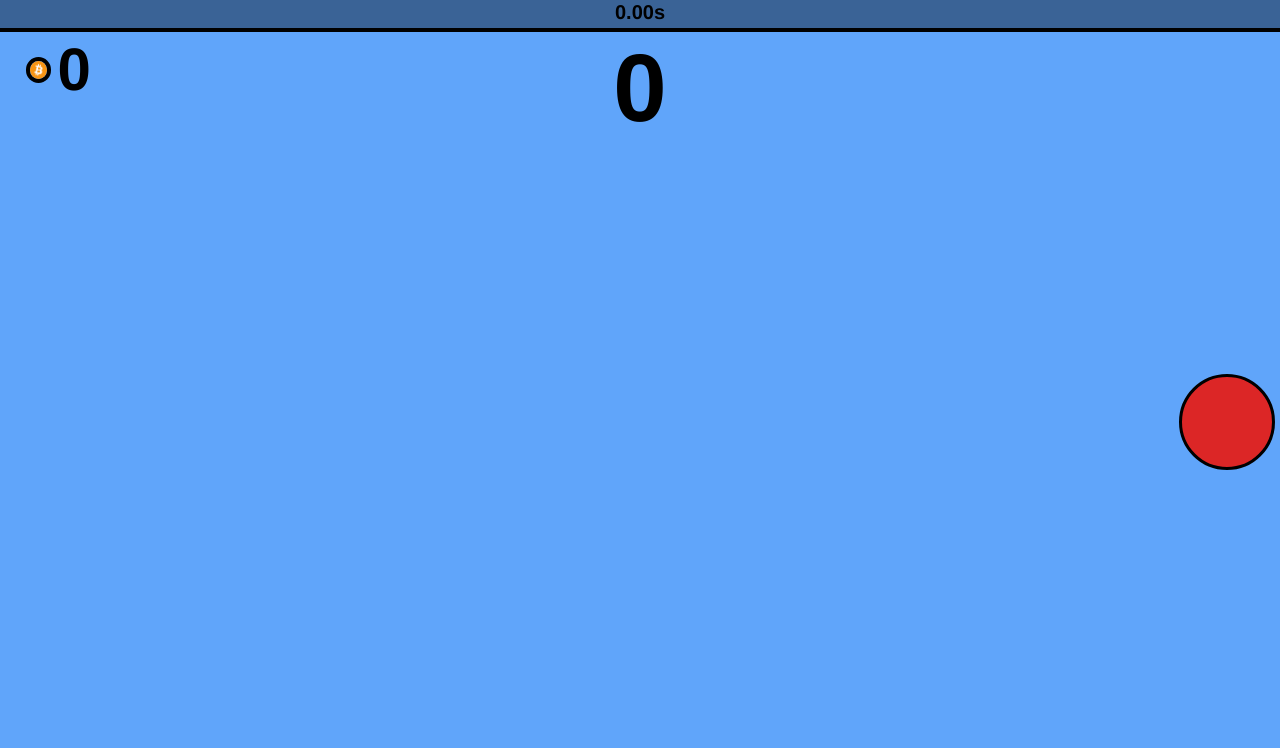
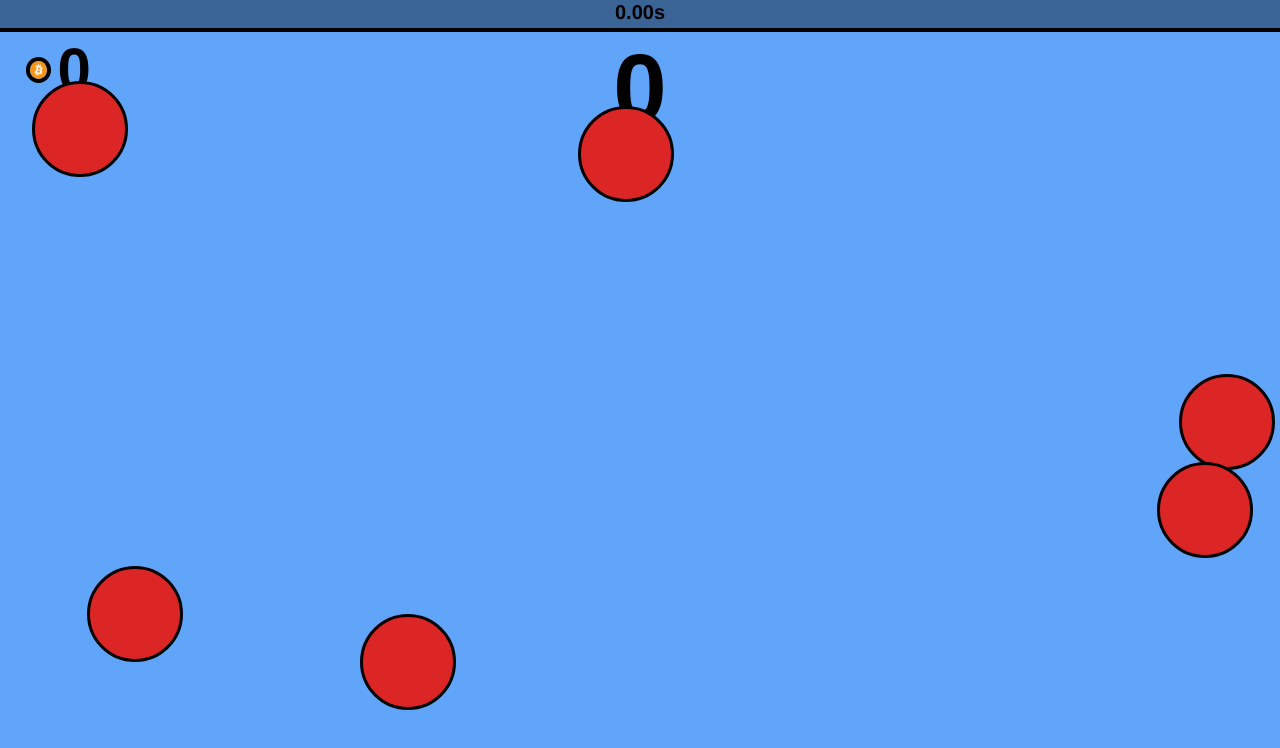
Before and after one commit to jumbyjumbo/aimtrainer, a Next.js app: page / in a window 1280 px wide. Shown: the top 748 px of the page. Built offline with nearby package versions, Linux system fonts and the light colour scheme.

Commit message:
Update targetPositions and setProgress in Home component

```diff
--- a/src/app/page.js
+++ b/src/app/page.js
@@ -6,7 +6,7 @@ export default function Home() {
   const [isLoading, setIsLoading] = useState(true);
 
   // target positions
-  const [targetPositions, setTargetPositions] = useState([{ x: 0, y: 0 }]);
+  const [targetPositions, setTargetPositions] = useState(Array(6).fill().map(() => ({ x: 0, y: 0 })));
 
   // target hit counter
   const [targetHitsCount, setTargetHitsCount] = useState(0);
@@ -93,7 +93,7 @@ export default function Home() {
 
   useEffect(() => {
     const intervalId = setInterval(() => {
-      setProgress(prevProgress => Math.max(0, prevProgress - 22));
+      setProgress(prevProgress => Math.max(0, prevProgress - 17));
     }, 10);
 
     return () => clearInterval(intervalId);
```
